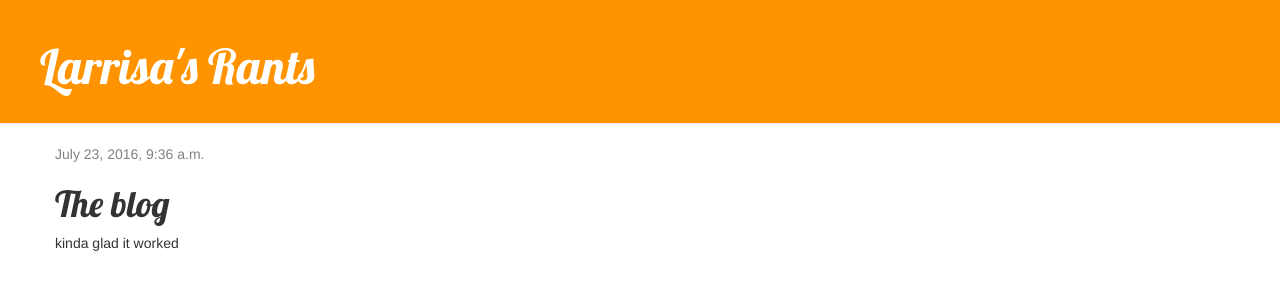
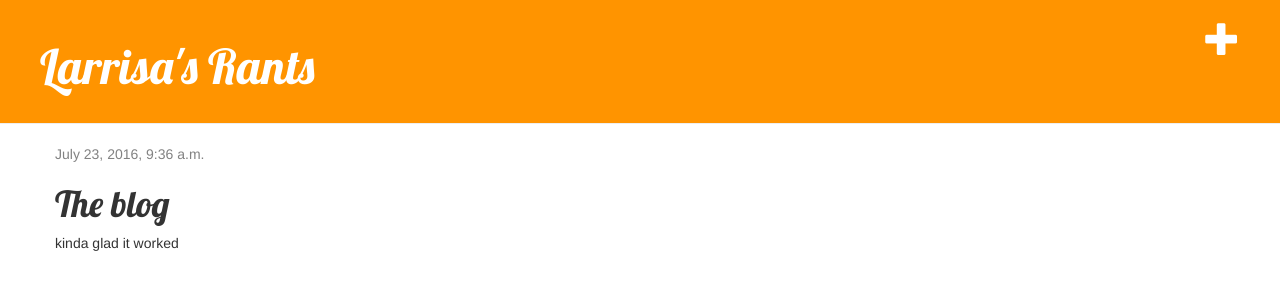
Before and after one commit to Apophus/dblog, a Django app: page /post/1/ in a window 1280 px wide. Shown: the top 300 px of the page. Run offline with Django 3.2, Linux system fonts and the light colour scheme; data comes from the database, SQL or seed files in the repository; some libraries are stand-ins or nearby versions.

Commit message:
csfr token, add button for posts

```diff
--- a/blog/templates/blog/base.html
+++ b/blog/templates/blog/base.html
@@ -9,6 +9,7 @@
     </head>
     <body>
     <div class="page-header">
+        <a href="{% url 'post_new' %}" class="top-menu"><span class="glyphicon glyphicon-plus"></span></a>
         <h1><a href="/">Larrisa's Rants</a></h1>
     </div>
     <div class="content container">
--- a/blog/templates/blog/post_edit.html
+++ b/blog/templates/blog/post_edit.html
@@ -2,7 +2,8 @@
 
 {% block content %}
     <h1>New post</h1>
-    <form method="POST" class="post-form">{% csrf_token %}
+    <form method="POST" class="post-form">
+    	{% csrf_token %}
         {{ form.as_p }}
         <button type="submit" class="save btn btn-default">Save</button>
     </form>
```
